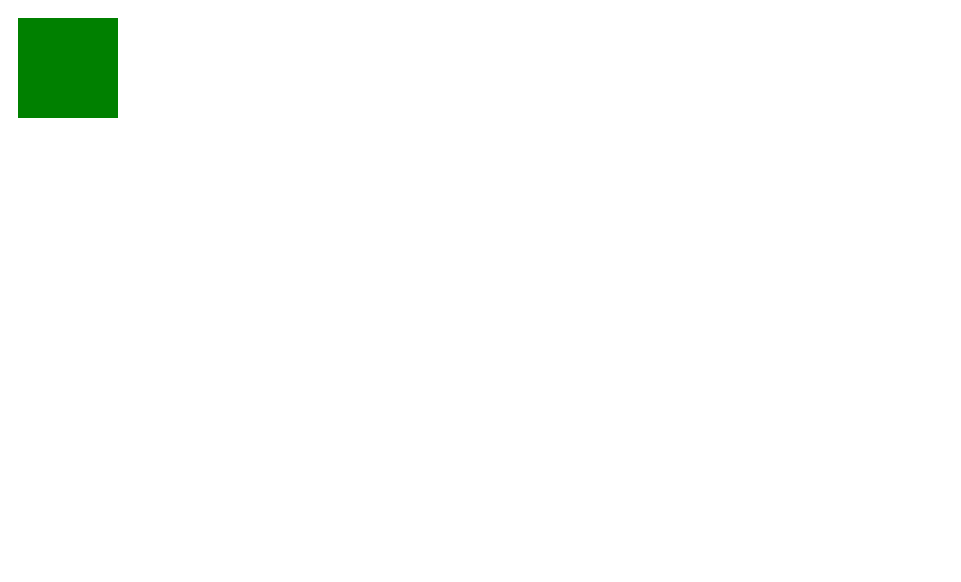
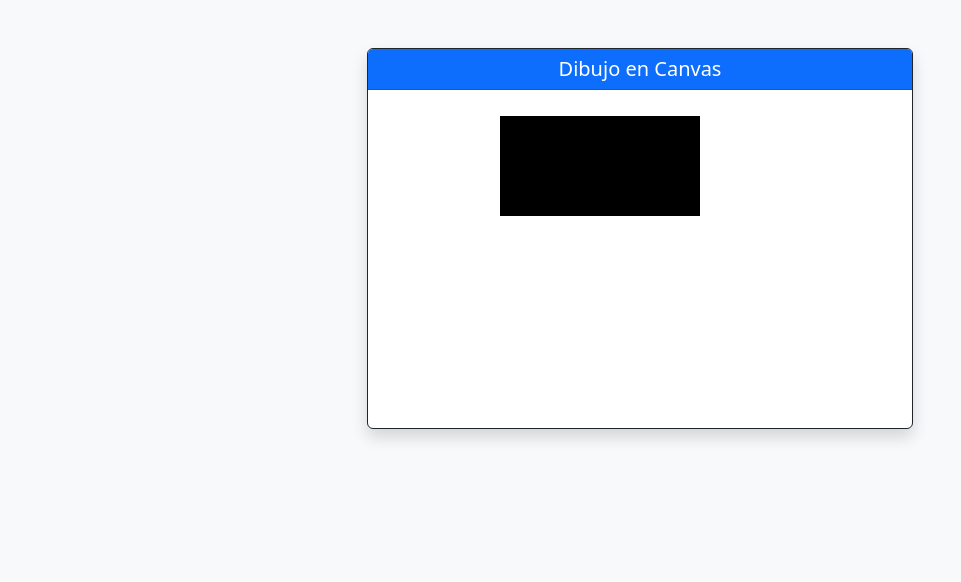
Before and after one commit to jairops1272/intro-api-canvas, a plain HTML site: page index.html in a window 1280 px wide. Shown: the whole page, without its empty margins (0-961 px from the left). Drawn offline with nearby package versions, Linux system fonts and the light colour scheme.

Commit message:
Agregando Boostrap 5.0

```diff
--- a/index.html
+++ b/index.html
@@ -4,12 +4,31 @@
     <meta charset="UTF-8">
     <meta name="viewport" content="width=device-width, initial-scale=1.0">
     <title>Intro Canvas</title>
+    <!-- Enlace al CSS de Bootstrap 5 -->
+  <link href="https://cdn.jsdelivr.net/npm/bootstrap@5.3.0-alpha1/dist/css/bootstrap.min.css" rel="stylesheet">
+
 </head>
-<body>
-
+<body class="bg-light">
+    <div class="container mt-5">
+        <div class="row justify-content-center">
+            <div class="col-md-6">
+                <!-- Card con sombra y borde gris claro -->
+                <div class="card shadow border border-dark">
+                    <div class="card-header text-center bg-primary text-white">
+                        <h5 class="m-0">Dibujo en Canvas</h5>
+                    </div>
+                    <div class="card-body text-center">
+                        <!-- Canvas con un tamaño adecuado -->
+                        <canvas id="canvas" width="300" height="300"></canvas>
+                    </div>
+                </div>
+            </div>
+        </div>
+    </div>
     <canvas id="canvas"></canvas>
 
     <script src="js/main.js"></script>
-
+<!-- Bootstrap JS (opcional si necesitas funcionalidad adicional) -->
+<script src="https://cdn.jsdelivr.net/npm/bootstrap@5.3.0/dist/js/bootstrap.bundle.min.js"></script>
 </body>
 </html>
--- a/js/main.js
+++ b/js/main.js
@@ -1,5 +1,35 @@
-let canvas = document.getElementById("canvas");
-let ctx = canvas.getContext("2d");
+// 1. Obtener una referencia al elemento HTML <canvas> con el ID 'canvas'
+var canvas = document.getElementById("canvas");
+// En esta línea, accedemos al elemento <canvas> en el documento HTML. El método `getElementById()`
+// busca el elemento que tiene el atributo `id="canvas"`. Este es el área en la que vamos a dibujar.
+// Este objeto `canvas` representa un lienzo en el que se pueden realizar operaciones gráficas.
 
-ctx.fillStyle = "green";
-ctx.fillRect(10, 10, 100, 100);
+
+// 2. Obtener el contexto de dibujo 2D del canvas
+var ctx = canvas.getContext("2d");
+// El método `getContext("2d")` obtiene el contexto de dibujo 2D del lienzo (canvas).
+// Este contexto es un objeto que tiene métodos y propiedades que permiten dibujar sobre el lienzo.
+// El contexto "2d" indica que estamos trabajando con gráficos bidimensionales (2D).
+
+
+// 3. Establecer el color de relleno a verde
+ctx.fillStyle = "rgb(90, 146, 203)` ";
+// `ctx.fillStyle` establece el color con el que se van a rellenar las formas que dibujamos.
+// En este caso, se establece a "green" (verde).
+// Esto afectará cualquier forma que usemos el método `fill()` para dibujar, como en el caso de `fillRect()`.
+
+
+/*
+4. Dibujar un rectángulo relleno en el canvas
+    - `x`: coordenada horizontal del punto de inicio del rectángulo
+    - `y`: coordenada vertical del punto de inicio del rectángulo
+    - `width`: ancho del rectángulo
+    - `height`: altura del rectángulo
+*/
+ctx.fillRect(10, 10, 200, 100);
+// El método `fillRect(x, y, width, height)` dibuja un rectángulo relleno en el lienzo.
+// - `(10, 10)` son las coordenadas donde empieza el rectángulo (su esquina superior izquierda),
+//    es decir, el rectángulo comenzará en el píxel 10 de la horizontal (x) y en el píxel 10 de la vertical (y).
+// - `100` es el ancho del rectángulo en píxeles.
+// - `100` es la altura del rectángulo en píxeles.
+// El rectángulo se dibujará usando el color de relleno que se definió anteriormente (verde).
```
